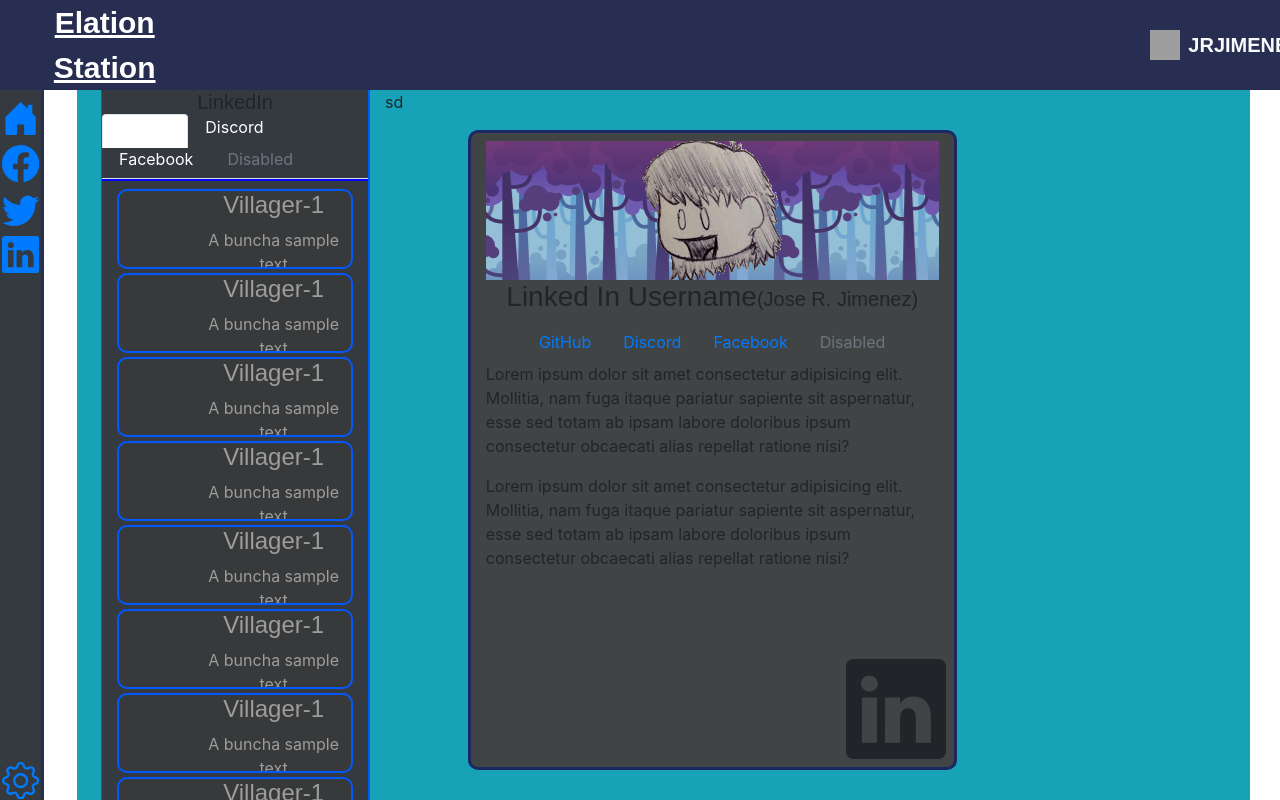
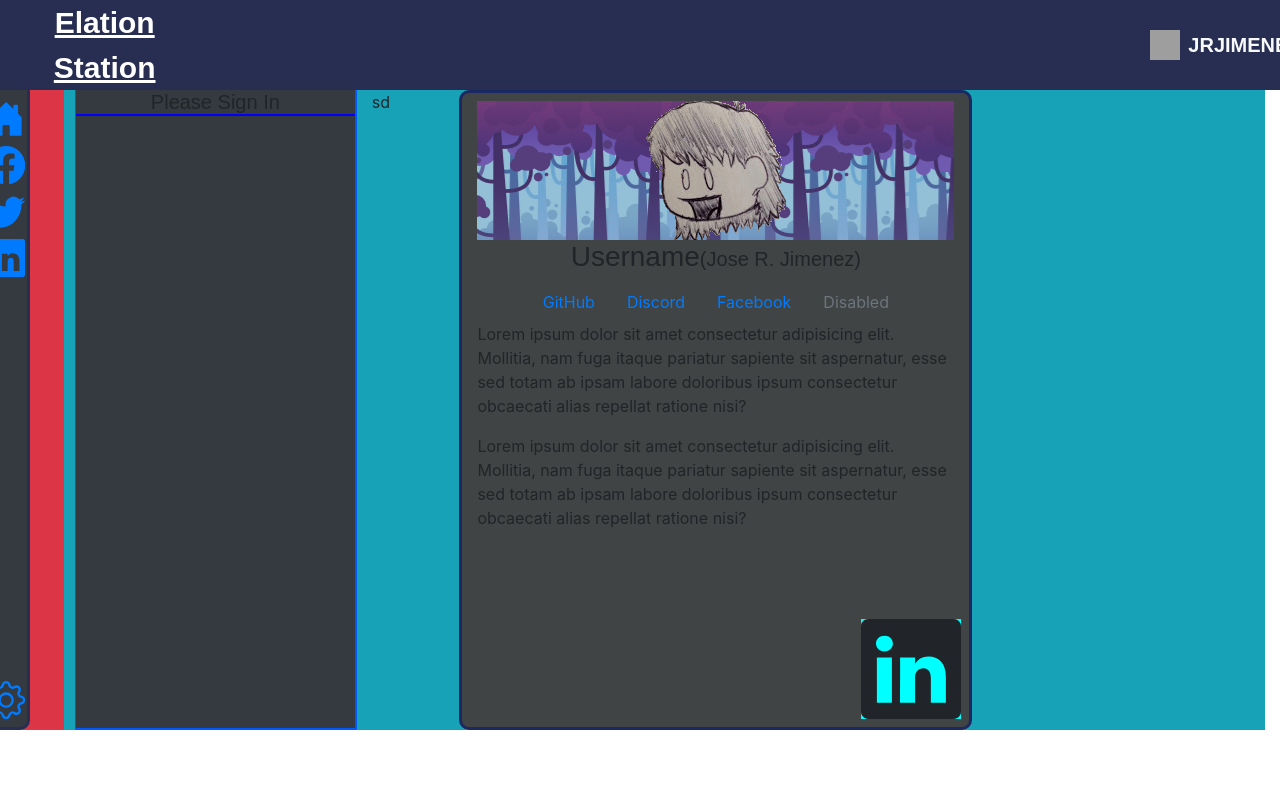
Before and after one commit to jrjimenez221/ElationStation, a React (Create React App) app in the folder client/: page /station/LinkedIn in a window 1280 px wide. Built offline with nearby package versions, Linux system fonts and the light colour scheme; grey boxes are pictures that could not be loaded; a web font is replaced by a local one.

Commit message:
preparation for merge

```diff
--- a/client/src/App.js
+++ b/client/src/App.js
@@ -8,67 +8,75 @@ import ChannelFB from "./components/Layout/Facebook/ChannelFB/";
 import ChannelTwit from "./components/Layout/Twitter/ChannelTwit/";
 import ChannelLinkedIn from "./components/Layout/LinkedIn/ChannelLinkedIn/";
 
-
-import {BrowserRouter as Router, Switch, Route } from "react-router-dom";
+import { BrowserRouter as Router, Switch, Route } from "react-router-dom";
 
 export default function App() {
   return (
     <Router>
-      <div className="p-0 m-0" style={{minHeight:"50vh", maxHeight:"100vh",maxWidth:"100vw",overflowX:"hidden"}}>
-        <NavBar/>
-        <div className="container-fluid  no-gutters mt-0 row p-0 m-0 " style={{minHeight:"50vh"}} >
-
-      <div className="col-12 row p-0 m-0 " style={{maxHeight:"100%"}}>
-
-        <div className="col-12 col-md-1 row p-0 " >
+      <div
+        className="p-0 m-0"
+        style={{
+          minHeight: "50vh",
+          maxHeight: "100vh",
+          maxWidth: "100vw",
+          overflowX: "hidden",
+        }}
+      >
+        <NavBar />
+        <div
+          className="container-fluid  no-gutters mt-0 row p-0 m-0 "
+          style={{ minHeight: "50vh" }}
+        >
+          <section className="col-12 p-0 m-0 " style={{ maxHeight: "100%" }}>
+            <div className="row">
 
 
-          <div className="col-10 " style={{maxHeight:"100%"}}>
-            <Directory/>
+              <div className="col-12 row col-md-1 bg-danger p-0 ">
+                {/* <div className="col-12 col-md-1"> */}
+
+                  <div className="col-10 " style={{ maxHeight: "100%" }}>
+                    <Directory />
+                  </div>
+                {/* </div> */}
               </div>
 
-        </div>
+              <div className="col-11 bg-info m-0 p-0">
 
-        <div className="col-11 row bg-info m-0 p-0">
-
+                <div className="row">
 
 
                   <Switch>
 
-          <Route exact path="/station/facebook" >
-
+                    <Route exact path="/station/facebook">
                       <ChannelFB />
                     </Route>
 
-          <Route exact path="/station/twitter" >
+                    <Route exact path="/station/twitter">
                       <ChannelTwit />
-
                     </Route>
 
-          <Route exact path="/station/LinkedIn" >
+                    <Route exact path="/station/LinkedIn">
                       <ChannelLinkedIn />
-
                     </Route>
 
-          <Route exact path="/station" >
-            <Den/>
-
+                    <Route exact path="/station">
+                      <Den />
                     </Route>
 
                     {/* <Route path="/den/station" component={Portfolio} /> */}
                     {/* <Route path="/den/facebook" component={Facebook} /> */}
                     <Route path="/" exact component={SignInPage} />
+
                   </Switch>
 
                 </div>
+              </div>
+            </div>
 
+          </section>
 
         </div>
       </div>
-
-
-      </div>
-
     </Router>
-  )
+  );
 }
--- a/client/src/components/Layout/Facebook/Portfolio/style.css
+++ b/client/src/components/Layout/Facebook/Portfolio/style.css
@@ -30,5 +30,6 @@
     align-self: center;
     height: 100px;
     width: 100px;
+    background-color: aqua;
 
 }
--- a/client/src/components/Layout/LinkedIn/Portfolio/index.js
+++ b/client/src/components/Layout/LinkedIn/Portfolio/index.js
@@ -1,5 +1,10 @@
 import React from "react";
 import "./style.css";
+
+
+
+
+
 
 function Portfolio() {
   return (
@@ -11,7 +16,7 @@ function Portfolio() {
           <img src="../icons/MiniReyIcon.png" alt="ds" />
         </div>
 
-        <h3 className="text-center">Linked In Username<span className="npcName">(Jose R. Jimenez)</span></h3>
+        <h3 className="text-center">Username<span className="npcName">(Jose R. Jimenez)</span></h3>
 
         <ul class="nav justify-content-center">
           <li class="nav-item">
@@ -32,7 +37,7 @@ function Portfolio() {
           <p>Lorem ipsum dolor sit amet consectetur adipisicing elit. Mollitia, nam fuga itaque pariatur sapiente sit aspernatur, esse sed totam ab ipsam labore doloribus ipsum consectetur obcaecati alias repellat ratione nisi?</p>
 
 
-          <svg id="DelFootImg" xmlns="http://www.w3.org/2000/svg"  fill="currentColor" class="bi bi-linkedin m-2" viewBox="0 0 16 16">
+          <svg id="DelFoot" xmlns="http://www.w3.org/2000/svg"  fill="currentColor" class="bi bi-linkedin m-2" viewBox="0 0 16 16">
             <path d="M0 1.146C0 .513.526 0 1.175 0h13.65C15.474 0 16 .513 16 1.146v13.708c0 .633-.526 1.146-1.175 1.146H1.175C.526 16 0 15.487 0 14.854V1.146zm4.943 12.248V6.169H2.542v7.225h2.401zm-1.2-8.212c.837 0 1.358-.554 1.358-1.248-.015-.709-.52-1.248-1.342-1.248-.822 0-1.359.54-1.359 1.248 0 .694.521 1.248 1.327 1.248h.016zm4.908 8.212V9.359c0-.216.016-.432.08-.586.173-.431.568-.878 1.232-.878.869 0 1.216.662 1.216 1.634v3.865h2.401V9.25c0-2.22-1.184-3.252-2.764-3.252-1.274 0-1.845.7-2.165 1.193v.025h-.016a5.54 5.54 0 0 1 .016-.025V6.169h-2.4c.03.678 0 7.225 0 7.225h2.4z"/>
           </svg>
 
--- a/client/src/components/Layout/LinkedIn/RightSide/index.js
+++ b/client/src/components/Layout/LinkedIn/RightSide/index.js
@@ -12,11 +12,11 @@ function RightSide() {
 
         <div  id="rightSide" className="col-12 col-lg-11 bg-dark">
           <div className="row justify-content-center mb-0 p-0">
-            <h5 className="m-0 p-0">LinkedIn</h5>
+            <h5 className="m-0 p-0">Please Sign In</h5>
           </div>
 
           <div id="appNav" className="row justify-content-center mb-2">
-            <ul  class="nav nav-tabs">
+            {/* <ul  class="nav nav-tabs">
 
               <li class="nav-item ">
                 <a class="nav-link active pt-0 text-white" href="#">GitHub</a>
@@ -33,37 +33,11 @@ function RightSide() {
               <li class="nav-item" style={{}}>
                 <a class="nav-link pt-0 disabled" href="#">Disabled</a>
               </li>
-            </ul>
+            </ul> */}
+
           </div>
-          <div style={{overflowY:"scroll",maxHeight:"90%"}}>
 
 
-
-            <Npc/>
-            <Npc/>
-            <Npc/>
-            <Npc/>
-            <Npc/>
-            <Npc/>
-            <Npc/>
-            <Npc/>
-            <Npc/>
-            <Npc/>
-            <Npc/>
-            <Npc/>
-            <Npc/>
-            <Npc/>
-            <Npc/>
-            <Npc/>
-            <Npc/>
-            <Npc/>
-            <Npc/>
-            <Npc/>
-            <Npc/>
-            <Npc/>
-            <Npc/>
-            <Npc/>
-          </div>
         </div>
       </div>
 
```
Also changed, not shown: 2 other files (tests, documents, lock files or other folders). Lines whose indentation alone changed are shown as unchanged.
